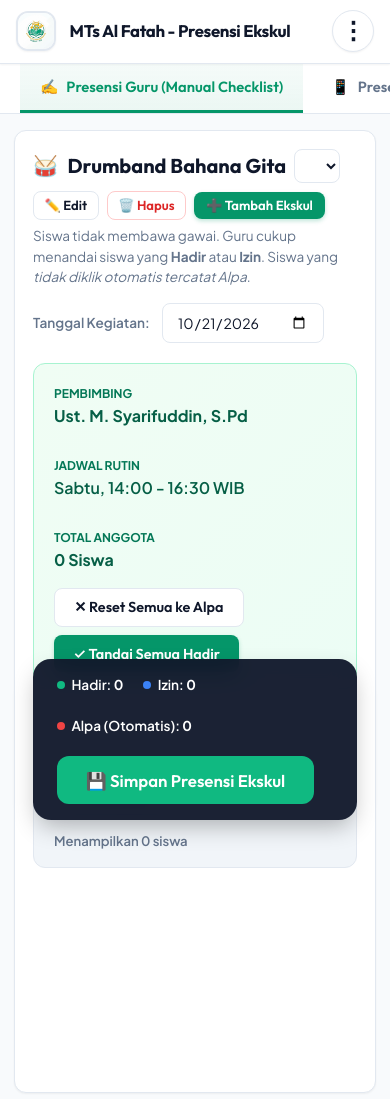
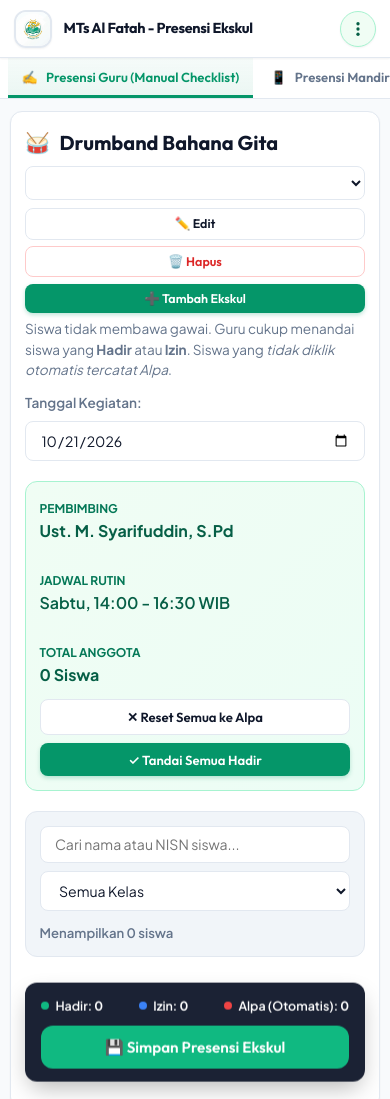
Before and after one commit to absensialfatah/ekstra, a website: page public/index.html in a window 390 px wide. Shown: the top 1099 px of the page. Drawn offline with Linux system fonts and the light colour scheme; no server answers.

Commit message:
Add files via upload

```diff
--- a/public/css/style.css
+++ b/public/css/style.css
@@ -40,10 +40,21 @@
   --font-heading: 'Outfit', system-ui, -apple-system, sans-serif;
 }
 
-* {
+html {
+  box-sizing: border-box;
+  -webkit-text-size-adjust: 100%;
+}
+
+*, *::before, *::after {
+  box-sizing: inherit;
   margin: 0;
   padding: 0;
-  box-sizing: border-box;
+}
+
+html, body {
+  max-width: 100vw;
+  overflow-x: hidden;
+  position: relative;
 }
 
 body {
@@ -65,54 +76,70 @@ body {
   top: 0;
   z-index: 50;
   box-shadow: var(--shadow-sm);
+  width: 100%;
 }
 
 .header-container {
   max-width: 1280px;
+  width: 100%;
   margin: 0 auto;
   padding: 0.75rem 1.25rem;
   display: flex;
   align-items: center;
   justify-content: space-between;
-  gap: 1rem;
+  gap: 0.75rem;
 }
 
 .brand-wrapper {
   display: flex;
   align-items: center;
-  gap: 0.85rem;
+  gap: 0.75rem;
   text-decoration: none;
   color: inherit;
+  min-width: 0;
+  flex: 1 1 auto;
 }
 
 .brand-logo {
-  width: 48px;
-  height: 48px;
+  width: 44px;
+  height: 44px;
   border-radius: var(--radius-md);
   object-fit: cover;
   box-shadow: var(--shadow-sm);
   border: 2px solid #e2e8f0;
+  flex-shrink: 0;
+}
+
+.brand-text {
+  min-width: 0;
+  overflow: hidden;
 }
 
 .brand-text h1 {
   font-family: var(--font-heading);
-  font-size: 1.2rem;
+  font-size: 1.15rem;
   font-weight: 700;
   color: #0f172a;
   letter-spacing: -0.02em;
-  line-height: 1.2;
+  line-height: 1.25;
+  white-space: normal;
+  word-break: break-word;
 }
 
 .brand-text p {
-  font-size: 0.78rem;
+  font-size: 0.75rem;
   color: var(--text-muted);
   font-weight: 500;
+  white-space: nowrap;
+  overflow: hidden;
+  text-overflow: ellipsis;
 }
 
 .header-actions {
   display: flex;
   align-items: center;
-  gap: 0.75rem;
+  gap: 0.6rem;
+  flex-shrink: 0;
 }
 
 .ip-badge {
@@ -396,11 +423,66 @@ body {
   color: var(--text-main);
   outline: none;
   transition: border-color 0.15s, box-shadow 0.15s;
+  max-width: 100%;
+  box-sizing: border-box;
 }
 
 .input-search:focus, .select-input:focus, .date-input:focus {
   border-color: var(--border-focus);
   box-shadow: 0 0 0 3px var(--primary-glow);
+}
+
+/* Manual Ekskul Header Bar (Tab 1) */
+.manual-ekskul-header-bar {
+  display: flex;
+  align-items: center;
+  gap: 0.65rem;
+  flex-wrap: wrap;
+  margin-bottom: 0.4rem;
+  width: 100%;
+}
+
+.manual-ekskul-controls-box {
+  display: flex;
+  align-items: center;
+  gap: 0.5rem;
+  flex-wrap: wrap;
+  max-width: 100%;
+}
+
+.manual-ekskul-select {
+  font-weight: 700;
+  padding: 0.38rem 0.75rem;
+  font-size: 0.88rem;
+  max-width: 100%;
+  min-width: 0;
+}
+
+.manual-ekskul-btn-group {
+  display: flex;
+  align-items: center;
+  gap: 0.4rem;
+  flex-wrap: wrap;
+}
+
+.btn-delete-ekskul {
+  color: #dc2626 !important;
+  border-color: #fecaca !important;
+}
+
+.btn-delete-ekskul:hover {
+  background: #fef2f2 !important;
+}
+
+.btn-sm {
+  padding: 0.35rem 0.65rem !important;
+  font-size: 0.82rem !important;
+}
+
+.control-actions-row {
+  display: flex;
+  gap: 0.5rem;
+  flex-wrap: wrap;
 }
 
 /* Buttons */
@@ -943,34 +1025,42 @@ body {
 /* ========================================== */
 .kebab-menu-container {
   position: relative;
-  display: inline-block;
+  display: flex;
+  align-items: center;
+  flex-shrink: 0;
 }
 
 .btn-kebab {
-  width: 42px;
-  height: 42px;
+  width: 40px;
+  height: 40px;
+  min-width: 40px;
   border-radius: 50%;
-  display: flex;
+  display: inline-flex;
   align-items: center;
   justify-content: center;
-  background: #ffffff;
-  border: 1.5px solid var(--border);
-  font-size: 1.5rem;
-  font-weight: 900;
-  color: #0f172a;
+  background: #f0fdf4;
+  border: 1.5px solid #a7f3d0;
+  color: #065f46;
   cursor: pointer;
   transition: all 0.2s cubic-bezier(0.16, 1, 0.3, 1);
   box-shadow: var(--shadow-sm);
   user-select: none;
-  line-height: 1;
+  flex-shrink: 0;
+  padding: 0;
+}
+
+.btn-kebab svg {
+  width: 20px;
+  height: 20px;
+  display: block;
 }
 
 .btn-kebab:hover, .btn-kebab:focus-visible {
-  background: #f0fdf4;
-  border-color: var(--primary);
-  color: var(--primary);
+  background: #dcfce7;
+  border-color: #059669;
+  color: #047857;
   transform: scale(1.06);
-  box-shadow: 0 4px 12px rgba(5, 150, 105, 0.2);
+  box-shadow: 0 4px 12px rgba(5, 150, 105, 0.25);
 }
 
 .btn-kebab:active {
@@ -986,7 +1076,7 @@ body {
   background: #ffffff;
   border-radius: 20px;
   box-shadow: 0 20px 40px -10px rgba(0, 0, 0, 0.25), 0 0 0 1px rgba(0, 0, 0, 0.06);
-  z-index: 100;
+  z-index: 1000;
   display: none;
   flex-direction: column;
   overflow: hidden;
@@ -1337,59 +1427,271 @@ body {
 /* ========================================== */
 @media (max-width: 768px) {
   .header-container {
-    padding: 0.65rem 1rem;
+    padding: 0.6rem 0.85rem;
+    gap: 0.5rem;
   }
 
   .brand-logo {
-    width: 40px;
-    height: 40px;
+    width: 38px;
+    height: 38px;
   }
 
   .brand-text h1 {
-    font-size: 1.05rem;
+    font-size: 0.98rem;
+    line-height: 1.2;
   }
 
   .brand-text p {
-    font-size: 0.72rem;
+    display: none; /* Hide long subtitle to prevent header push */
   }
 
   .btn-header-ekskul {
-    display: none; /* Accessible via 3-dots kebab menu to save header space */
+    display: none !important;
   }
 
   .ip-badge-header {
-    display: none; /* Accessible via 3-dots kebab menu */
+    display: none !important;
+  }
+
+  .nav-tabs {
+    width: 100%;
+    max-width: 100vw;
+  }
+
+  .tabs-wrapper {
+    padding: 0 0.5rem;
+    gap: 0.25rem;
+  }
+
+  .tab-btn {
+    padding: 0.65rem 0.85rem;
+    font-size: 0.82rem;
+    flex-shrink: 0;
   }
 
   .main-container {
-    padding: 0 0.85rem;
-    margin: 1rem auto;
+    padding: 0 0.65rem;
+    margin: 0.75rem auto;
+    width: 100%;
+    max-width: 100%;
   }
 
   .card {
-    padding: 1.15rem;
+    padding: 1rem 0.85rem;
     border-radius: var(--radius-md);
+    margin-bottom: 1rem;
+    width: 100%;
+    max-width: 100%;
+    overflow: hidden;
+  }
+
+  .card-header {
+    flex-direction: column;
+    align-items: stretch;
+    gap: 0.75rem;
+  }
+
+  .card-header .control-group {
+    width: 100%;
+    justify-content: space-between;
+  }
+
+  .card-header .control-group input[type="date"] {
+    flex: 1;
+    min-width: 0;
+  }
+
+  .manual-ekskul-header-bar {
+    flex-direction: column;
+    align-items: stretch;
+    gap: 0.5rem;
+    width: 100%;
+  }
+
+  .manual-ekskul-controls-box {
+    flex-direction: column;
+    align-items: stretch;
+    width: 100%;
+    gap: 0.5rem;
+  }
+
+  .manual-ekskul-select {
+    width: 100% !important;
+  }
+
+  .manual-ekskul-btn-group {
+    width: 100%;
+    display: grid;
+    grid-template-columns: repeat(3, 1fr);
+    gap: 0.4rem;
+  }
+
+  .manual-ekskul-btn-group .btn {
+    padding: 0.45rem 0.35rem !important;
+    font-size: 0.78rem !important;
+    white-space: nowrap;
+    text-align: center;
+    justify-content: center;
+  }
+
+  .control-bar {
+    padding: 0.85rem;
+    flex-direction: column;
+    align-items: stretch;
+    gap: 0.75rem;
+  }
+
+  .control-bar > div {
+    width: 100%;
+  }
+
+  .control-actions-row {
+    display: flex;
+    gap: 0.5rem;
+    width: 100%;
+  }
+
+  .control-actions-row .btn {
+    flex: 1 1 50%;
+    justify-content: center;
+    font-size: 0.82rem;
+    padding: 0.55rem 0.5rem;
+  }
+
+  .control-group {
+    flex-direction: column;
+    align-items: stretch;
+    width: 100%;
+    gap: 0.5rem;
+  }
+
+  .input-search, .select-input, .date-input {
+    width: 100% !important;
+    max-width: 100% !important;
+  }
+
+  .attendance-grid {
+    grid-template-columns: 1fr;
+    gap: 0.75rem;
+  }
+
+  .student-card {
+    padding: 0.85rem;
+  }
+
+  .save-action-bar {
+    padding: 0.85rem 1rem;
+    bottom: 0.65rem;
+    margin-top: 1rem;
+    flex-direction: column;
+    align-items: stretch;
+    gap: 0.65rem;
+    border-radius: var(--radius-md);
+  }
+
+  .save-summary {
+    justify-content: space-between;
+    width: 100%;
+    gap: 0.4rem;
+    font-size: 0.78rem;
+  }
+
+  .save-action-bar .btn {
+    width: 100%;
+    padding: 0.75rem;
+    font-size: 0.95rem;
+    justify-content: center;
   }
 
   .pagination-bar {
     flex-direction: column;
     align-items: stretch;
     text-align: center;
+    gap: 0.75rem;
   }
 
   .pagination-controls {
     justify-content: center;
-  }
-}
-
-@media (max-width: 480px) {
-  .brand-text p {
-    display: none;
-  }
-
+    flex-direction: column;
+    gap: 0.5rem;
+  }
+}
+
+@media (max-width: 600px) {
   .kebab-dropdown {
-    right: -10px;
-    width: calc(100vw - 32px);
+    position: fixed;
+    top: 60px;
+    right: 12px;
+    left: 12px;
+    width: auto;
+    max-width: 420px;
+    margin: 0 auto;
+    border-radius: 18px;
+    box-shadow: 0 20px 50px rgba(0, 0, 0, 0.35), 0 0 0 1px rgba(0, 0, 0, 0.1);
+  }
+
+  .pwa-install-banner {
+    left: 0.5rem;
+    right: 0.5rem;
+    bottom: 0.5rem;
+    padding: 0.65rem 0.85rem;
+    border-radius: 14px;
+    gap: 0.5rem;
+  }
+
+  .pwa-banner-icon {
+    width: 32px;
+    height: 32px;
+  }
+
+  .pwa-banner-text strong {
+    font-size: 0.82rem;
+  }
+
+  .pwa-banner-text p {
+    font-size: 0.68rem;
+  }
+
+  .pwa-banner-actions {
+    gap: 0.35rem;
+  }
+
+  .btn-banner-install {
+    padding: 0.4rem 0.75rem;
+    font-size: 0.78rem;
+  }
+}
+
+@media (max-width: 420px) {
+  .brand-text h1 {
+    font-size: 0.9rem;
+  }
+
+  .btn-kebab {
+    width: 36px;
+    height: 36px;
+    min-width: 36px;
+  }
+
+  .btn-kebab svg {
+    width: 18px;
+    height: 18px;
+  }
+
+  .manual-ekskul-btn-group {
+    grid-template-columns: 1fr;
+  }
+
+  .manual-ekskul-btn-group .btn {
+    width: 100%;
+  }
+
+  .control-actions-row {
+    flex-direction: column;
+  }
+
+  .control-actions-row .btn {
+    width: 100%;
   }
 }
 
--- a/public/index.html
+++ b/public/index.html
@@ -43,7 +43,11 @@
         <!-- 3-Dots Kebab Menu Button (Pilih Menu di HP & Layar Sentuh) -->
         <div class="kebab-menu-container" id="kebabMenuContainer">
           <button type="button" class="btn-kebab" id="btnKebabMenu" aria-label="Menu Pilihan Presensi" title="Buka Menu Presensi">
-            <span>⋮</span>
+            <svg width="20" height="20" viewBox="0 0 24 24" fill="currentColor" aria-hidden="true">
+              <circle cx="12" cy="5" r="2.2" />
+              <circle cx="12" cy="12" r="2.2" />
+              <circle cx="12" cy="19" r="2.2" />
+            </svg>
           </button>
 
           <!-- Dropdown Menu -->
@@ -137,16 +141,20 @@
       <div class="card">
         <div class="card-header">
           <div>
-            <div style="display: flex; align-items: center; gap: 0.5rem; margin-bottom: 0.4rem; flex-wrap: wrap;">
+            <div class="manual-ekskul-header-bar">
               <h2 class="card-title" id="manualEkskulHeaderTitle" style="margin: 0;">
                 <span>🥁</span> Drumband Bahana Gita
               </h2>
-              <select id="manualEkskulSelect" class="select-input" style="font-weight: 700; padding: 0.35rem 0.75rem; font-size: 0.88rem;">
-                <!-- Populated dynamically with all manual ekskuls -->
-              </select>
-              <button type="button" class="btn btn-outline" id="btnEditManualEkskul" title="Edit Informasi Ekskul Ini" style="padding: 0.35rem 0.65rem; font-size: 0.82rem;">✏️ Edit</button>
-              <button type="button" class="btn btn-outline" id="btnDeleteManualEkskul" title="Hapus Ekskul Ini" style="padding: 0.35rem 0.65rem; font-size: 0.82rem; color: #dc2626; border-color: #fecaca;">🗑️ Hapus</button>
-              <button type="button" class="btn btn-primary" id="btnOpenAddEkskulModalTab1" style="padding: 0.35rem 0.75rem; font-size: 0.82rem;">➕ Tambah Ekskul</button>
+              <div class="manual-ekskul-controls-box">
+                <select id="manualEkskulSelect" class="select-input manual-ekskul-select">
+                  <!-- Populated dynamically with all manual ekskuls -->
+                </select>
+                <div class="manual-ekskul-btn-group">
+                  <button type="button" class="btn btn-outline btn-sm" id="btnEditManualEkskul" title="Edit Informasi Ekskul Ini">✏️ Edit</button>
+                  <button type="button" class="btn btn-outline btn-sm btn-delete-ekskul" id="btnDeleteManualEkskul" title="Hapus Ekskul Ini">🗑️ Hapus</button>
+                  <button type="button" class="btn btn-primary btn-sm" id="btnOpenAddEkskulModalTab1">➕ Tambah Ekskul</button>
+                </div>
+              </div>
             </div>
             <p class="card-subtitle">
               Siswa tidak membawa gawai. Guru cukup menandai siswa yang <strong>Hadir</strong> atau <strong>Izin</strong>. Siswa yang <em>tidak diklik otomatis tercatat Alpa</em>.
@@ -174,7 +182,7 @@
               <p style="font-weight: 700; color: #065f46;" id="drumbandTotalCount">0 Siswa</p>
             </div>
           </div>
-          <div style="display: flex; gap: 0.5rem; flex-wrap: wrap;">
+          <div class="control-actions-row">
             <button class="btn btn-outline" id="btnResetAllAlpa" style="background: #ffffff;">
               ✕ Reset Semua ke Alpa
             </button>
```
Also changed, not shown: public/js/app.js (+5 -5 lines), 1 other file.
